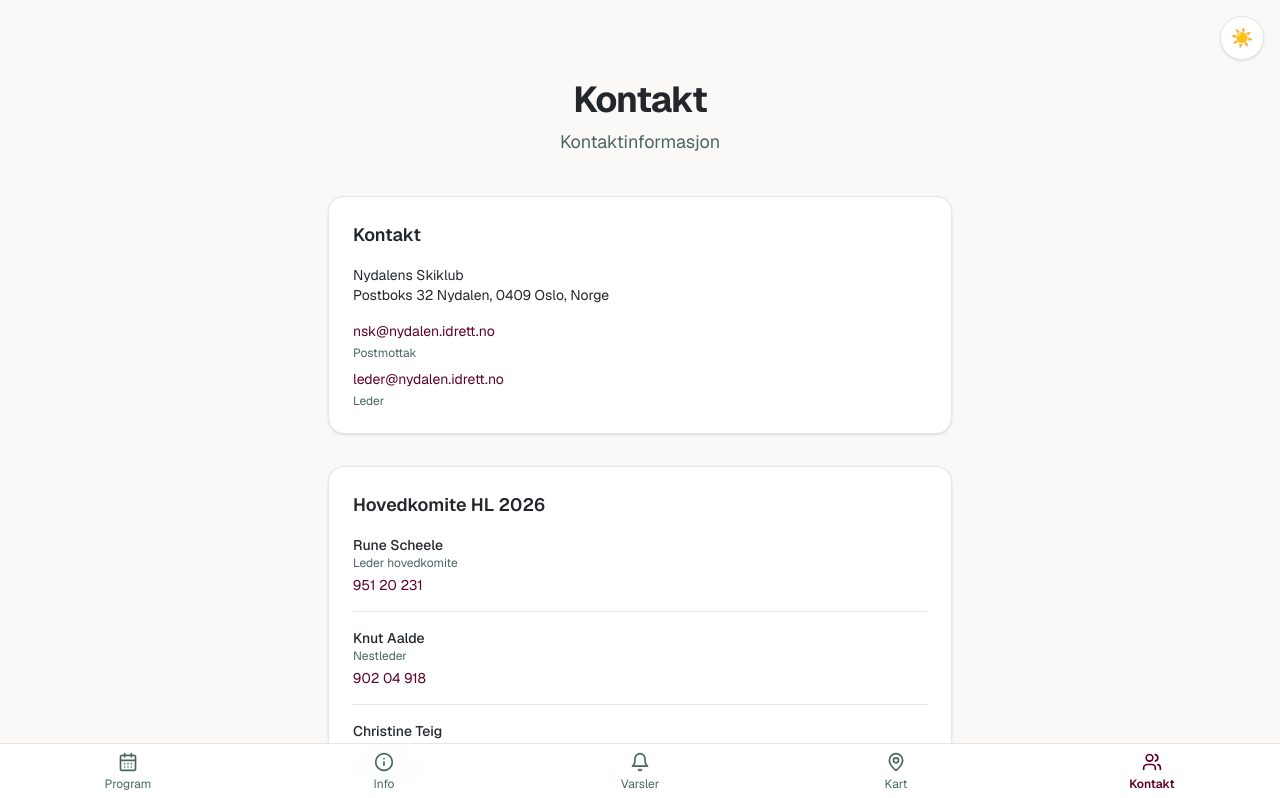
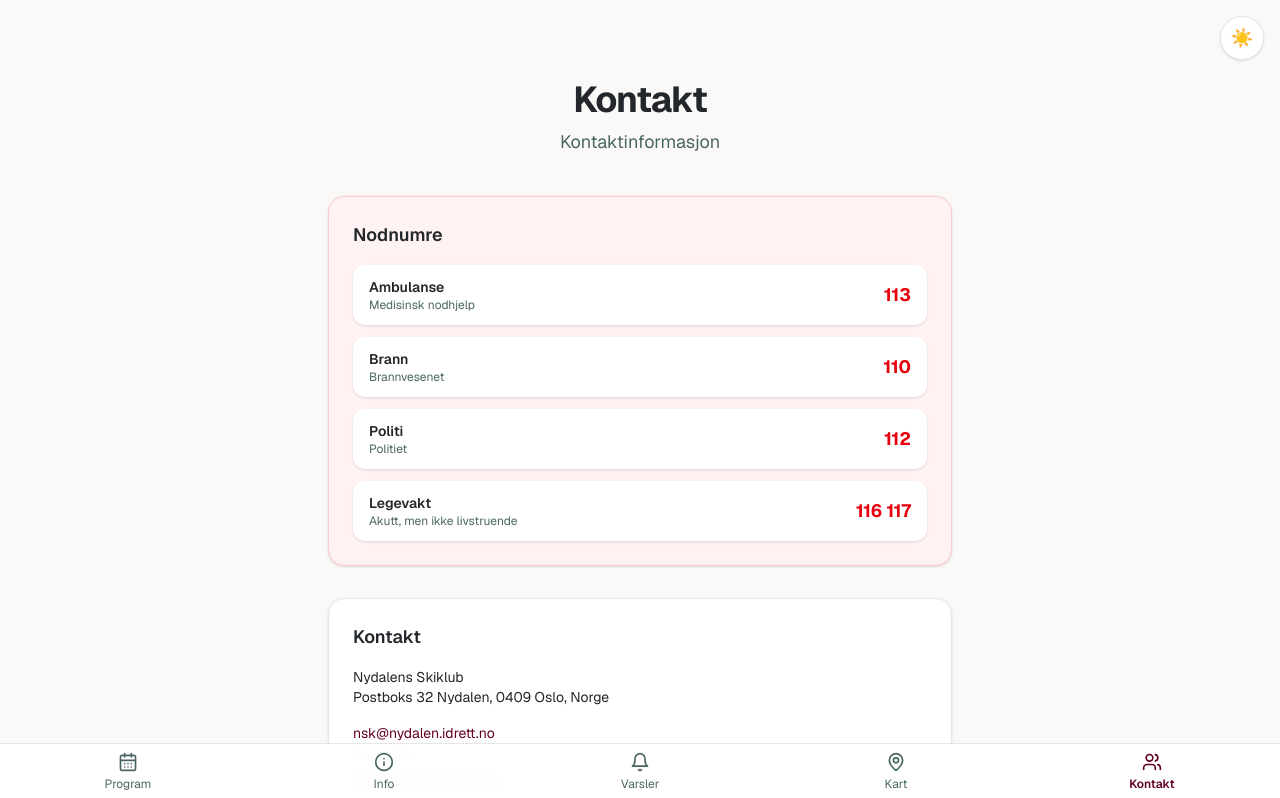
Before and after one commit to cteig/o-landsleir-informasjon, a Next.js app: page /kontakt in a window 1280 px wide. Shown: the top 798 px of the page. Built offline with nearby package versions, Linux system fonts and the light colour scheme.

Commit message:
Legg til nødnumre øverst på kontaktsiden

```diff
--- a/src/app/kontakt/page.tsx
+++ b/src/app/kontakt/page.tsx
@@ -8,6 +8,52 @@
         </header>
 
         <div className="flex flex-col gap-8">
+          <section className="rounded-2xl border border-red-200 bg-red-50 p-5 shadow-sm sm:p-6 dark:border-red-900 dark:bg-red-950">
+            <h2 className="text-foreground mb-4 text-lg font-semibold">Nodnumre</h2>
+            <div className="flex flex-col gap-3">
+              <a
+                href="tel:113"
+                className="flex items-center justify-between rounded-xl bg-white px-4 py-3 shadow-sm dark:bg-red-900/30"
+              >
+                <div>
+                  <p className="text-foreground text-sm font-semibold">Ambulanse</p>
+                  <p className="text-muted text-xs">Medisinsk nodhjelp</p>
+                </div>
+                <span className="text-lg font-bold text-red-600 dark:text-red-400">113</span>
+              </a>
+              <a
+                href="tel:110"
+                className="flex items-center justify-between rounded-xl bg-white px-4 py-3 shadow-sm dark:bg-red-900/30"
+              >
+                <div>
+                  <p className="text-foreground text-sm font-semibold">Brann</p>
+                  <p className="text-muted text-xs">Brannvesenet</p>
+                </div>
+                <span className="text-lg font-bold text-red-600 dark:text-red-400">110</span>
+              </a>
+              <a
+                href="tel:112"
+                className="flex items-center justify-between rounded-xl bg-white px-4 py-3 shadow-sm dark:bg-red-900/30"
+              >
+                <div>
+                  <p className="text-foreground text-sm font-semibold">Politi</p>
+                  <p className="text-muted text-xs">Politiet</p>
+                </div>
+                <span className="text-lg font-bold text-red-600 dark:text-red-400">112</span>
+              </a>
+              <a
+                href="tel:116117"
+                className="flex items-center justify-between rounded-xl bg-white px-4 py-3 shadow-sm dark:bg-red-900/30"
+              >
+                <div>
+                  <p className="text-foreground text-sm font-semibold">Legevakt</p>
+                  <p className="text-muted text-xs">Akutt, men ikke livstruende</p>
+                </div>
+                <span className="text-lg font-bold text-red-600 dark:text-red-400">116 117</span>
+              </a>
+            </div>
+          </section>
+
           <section className="border-border bg-card rounded-2xl border p-5 shadow-sm sm:p-6">
             <h2 className="text-foreground mb-4 text-lg font-semibold">Kontakt</h2>
             <div className="text-foreground flex flex-col gap-2 text-sm">
```
